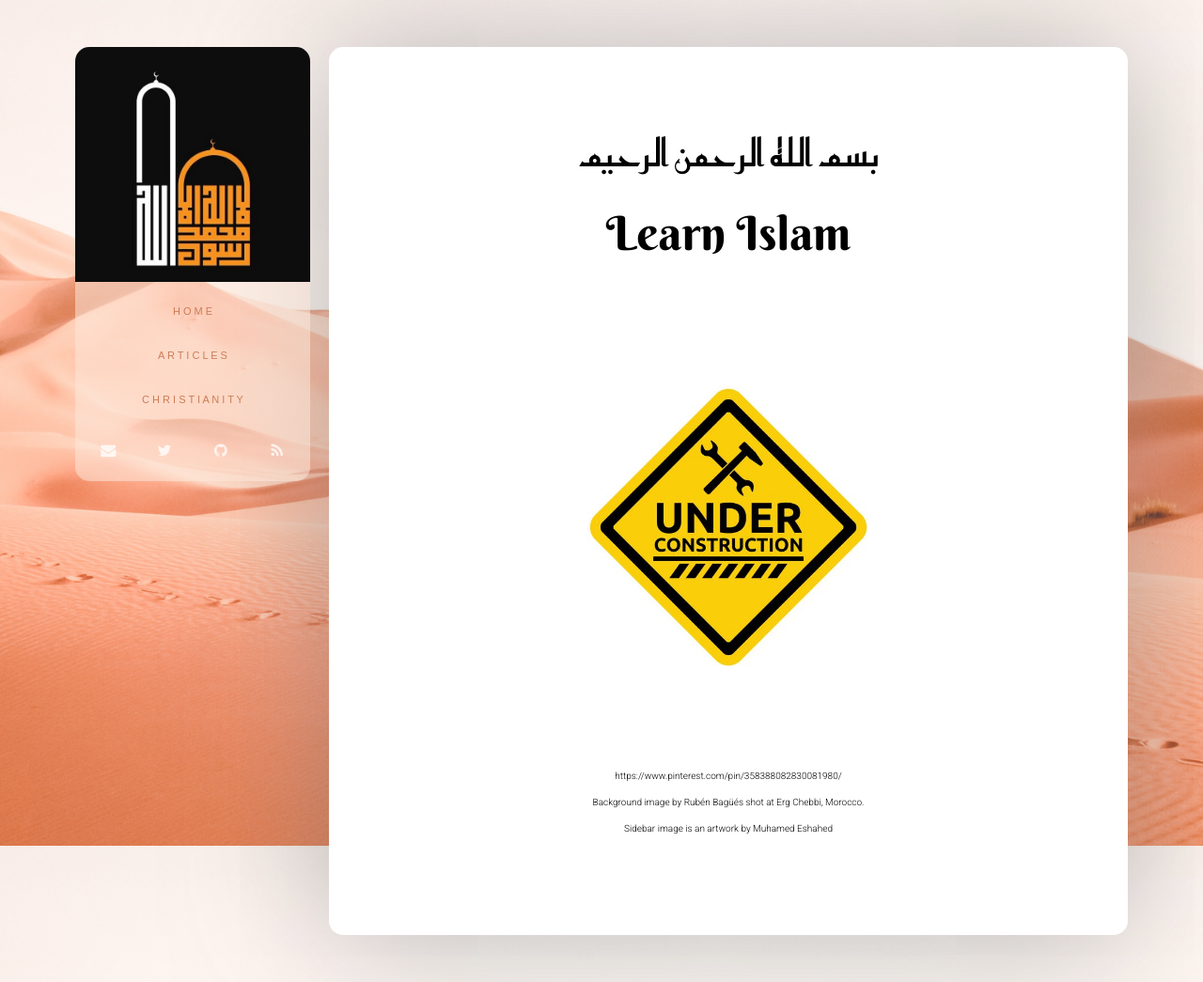
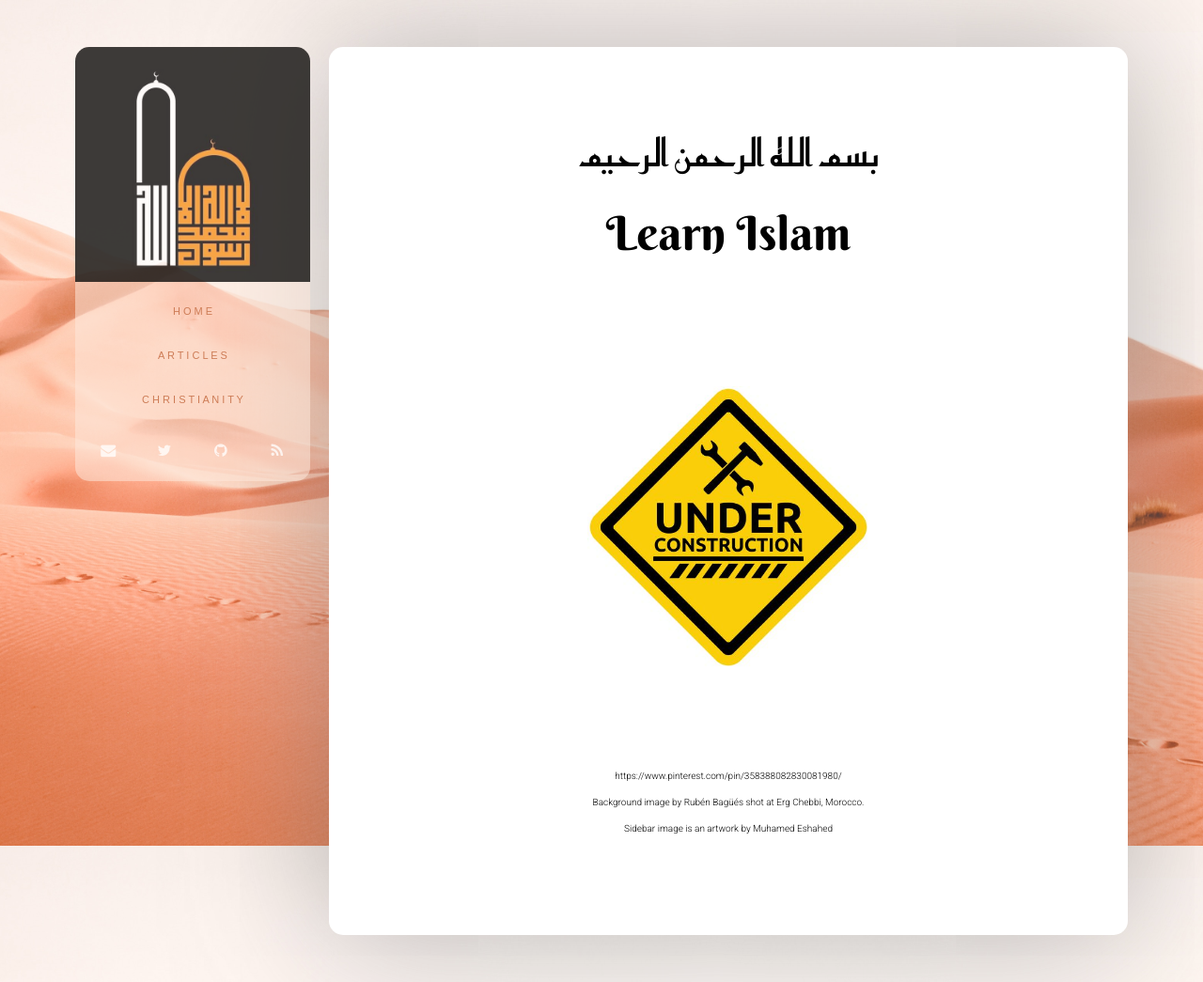
Before and after one commit to learn-islam/learn-islam.github.io, a Jekyll site: the page built from index.html, in a window 1280 px wide and 1045 px high. Shown: the whole window at 94% size. Built offline with Jekyll 4.4.1, drawn with Linux system fonts in a browser that asks for light colours; nearby versions of some CDN libraries; some web fonts are replaced.

Commit message:
updated opacity of the sidebar

```diff
--- a/_sass/stylesheets/partials/_sidebar.scss
+++ b/_sass/stylesheets/partials/_sidebar.scss
@@ -23,7 +23,7 @@
                 width: $width;
                 border-radius: 15px 15px 0 0;
                 margin-bottom: 0;
-                opacity: 1.0;
+                opacity: 0.8;
             }
             background-color: $button-bg;
             // background-color: #00000000;
```
